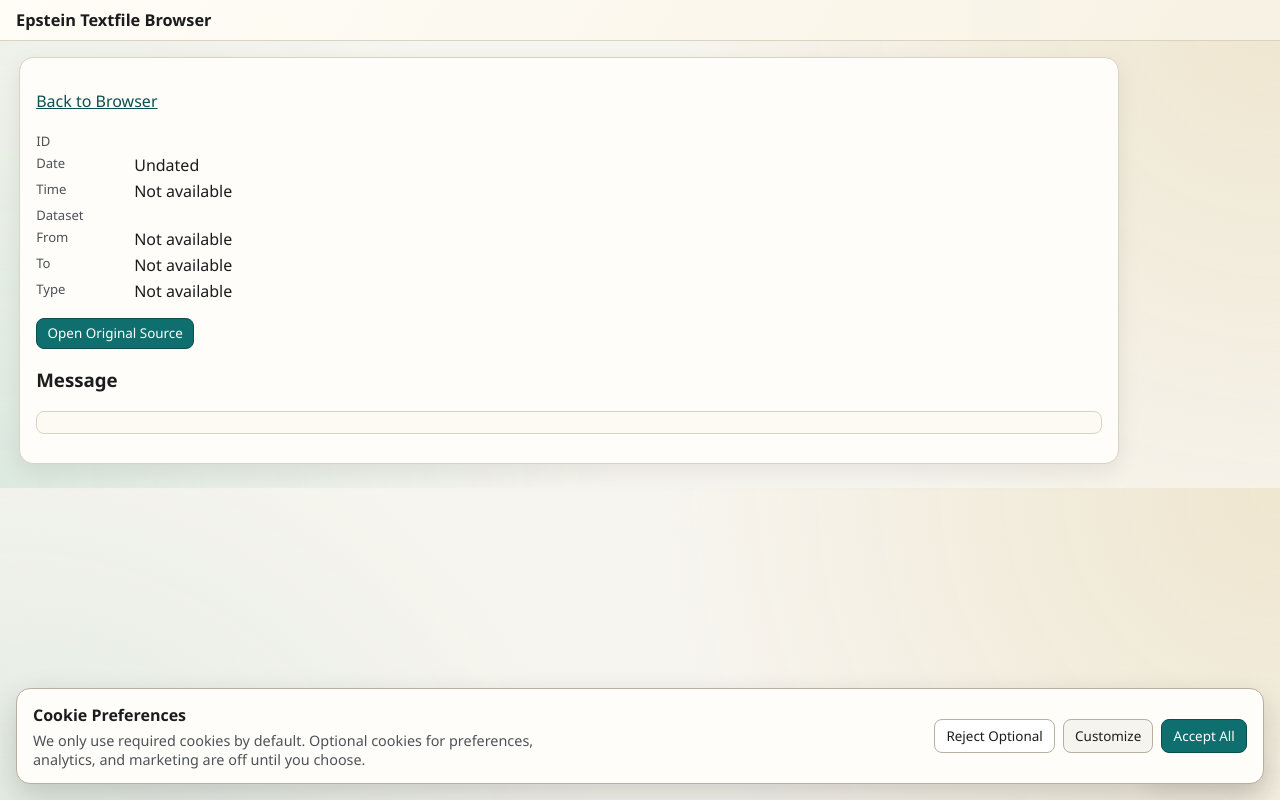
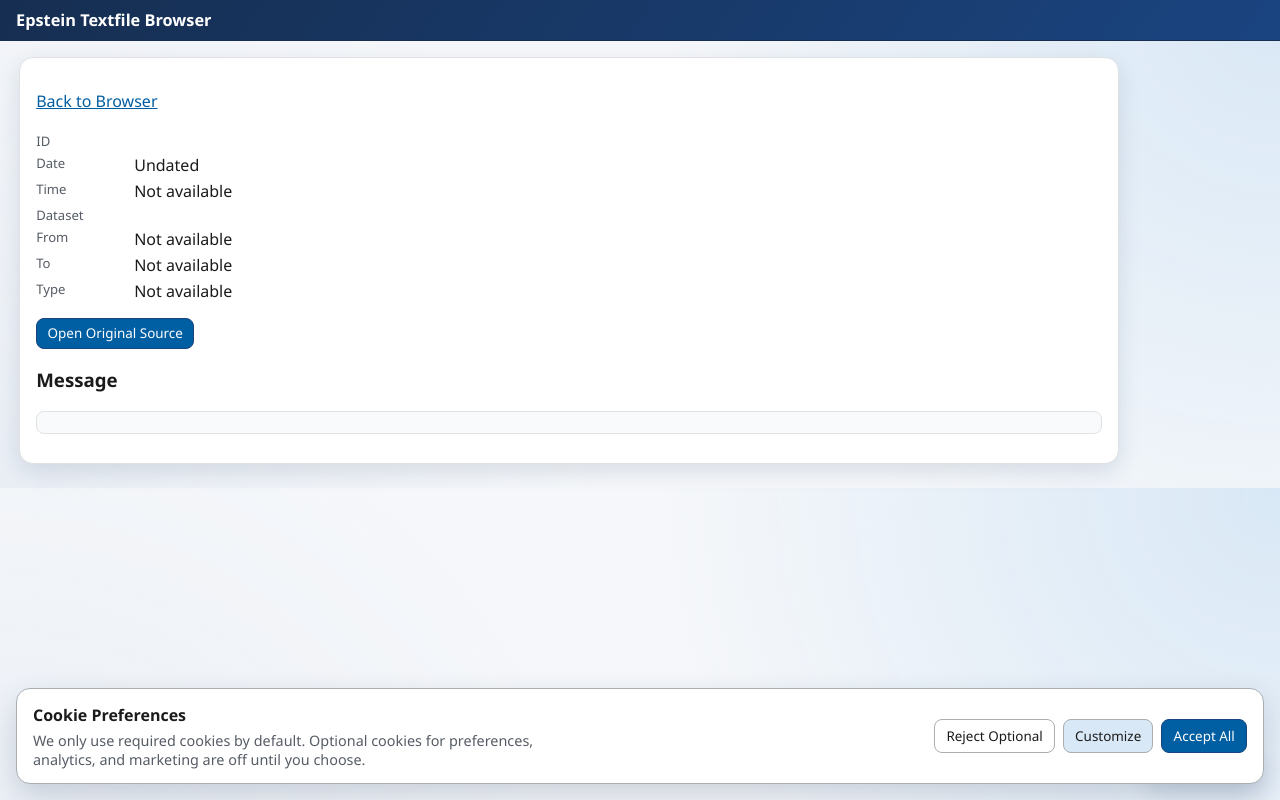
Before and after one commit to bamingyuan/epstein-textfiles, a Flask app: template templates/doc.html in a window 1280 px wide. Run offline with Flask 3, Linux system fonts and the light colour scheme; the template is opened without the code that fills it, so the values that code supplies are empty.

Commit message:
changed color palette

```diff
--- a/static/styles.css
+++ b/static/styles.css
@@ -1,14 +1,17 @@
 :root {
-  --bg: #f7f5ef;
-  --paper: #fffdfa;
-  --ink: #1b1c1d;
-  --ink-soft: #4d5257;
-  --line: #d9d3c6;
-  --line-strong: #b8af9c;
-  --accent: #0f6e6e;
-  --accent-strong: #0b4f4f;
-  --warn: #a33a2f;
-  --shadow: 0 8px 22px rgba(23, 22, 18, 0.08);
+  --bg: #f5f7fa;
+  --paper: #fff;
+  --ink: #1b1b1b;
+  --ink-soft: #565c65;
+  --line: #dfe1e2;
+  --line-strong: #a9aeb1;
+  --accent: #005ea2;
+  --accent-strong: #1a4480;
+  --accent-active: #162e51;
+  --accent-soft: #d9e8f6;
+  --warn: #b50909;
+  --focus: #2491ff;
+  --shadow: 0 8px 22px rgba(22, 46, 81, 0.12);
 }
 
 * {
@@ -38,13 +41,16 @@
 }
 
 a {
+  color: var(--accent);
+}
+
+a:hover {
   color: var(--accent-strong);
 }
 
 .site-header {
-  border-bottom: 1px solid var(--line);
-  background: linear-gradient(125deg, rgba(255, 253, 247, 0.95), rgba(247, 242, 228, 0.95));
-  backdrop-filter: blur(2px);
+  border-bottom: 1px solid var(--accent-active);
+  background: linear-gradient(125deg, #162e51, #1a4480);
 }
 
 .brand {
@@ -59,7 +65,7 @@
 }
 
 .brand h1 a {
-  color: var(--ink);
+  color: #fff;
   text-decoration: none;
 }
 
@@ -754,13 +774,43 @@
 
 .button-link.secondary {
   background: #fff;
-  color: var(--accent-strong);
+  color: var(--accent);
+  border-color: var(--accent);
+}
+
+.button-link:hover,
+.date-filter-actions button:hover,
+.cookie-btn.primary:hover {
+  background: var(--accent-strong);
+  border-color: var(--accent-active);
+  color: #fff;
+}
+
+.button-link:active,
+.date-filter-actions button:active,
+.cookie-btn.primary:active {
+  background: var(--accent-active);
+}
+
+.button-link.secondary:hover {
+  background: var(--accent-soft);
+  color: var(--accent-active);
+}
+
+.button-link:focus-visible,
+.date-filter-actions button:focus-visible,
+.cookie-btn:focus-visible,
+.cookie-close:focus-visible,
+.filter-close-button:focus-visible,
+.cookie-settings-trigger:focus-visible {
+  outline: 3px solid var(--focus);
+  outline-offset: 2px;
 }
 
 pre {
   white-space: pre-wrap;
   word-break: break-word;
-  background: #fcfaf3;
+  background: #f8fafc;
   border: 1px solid var(--line);
   border-radius: 8px;
   padding: 0.65rem;
@@ -824,7 +874,7 @@
   border: 1px solid var(--line-strong);
   border-radius: 14px;
   background: var(--paper);
-  box-shadow: 0 12px 30px rgba(24, 23, 19, 0.18);
+  box-shadow: 0 12px 30px rgba(22, 46, 81, 0.18);
   padding: 0.9rem 1rem;
   display: grid;
   grid-template-columns: 1fr auto;
@@ -874,7 +924,7 @@
 }
 
 .cookie-btn.ghost {
-  background: #f6f4ee;
+  background: var(--accent-soft);
   color: var(--ink);
 }
 
```
Also changed, not shown: other parts of static/styles.css (+30 -16 lines).
